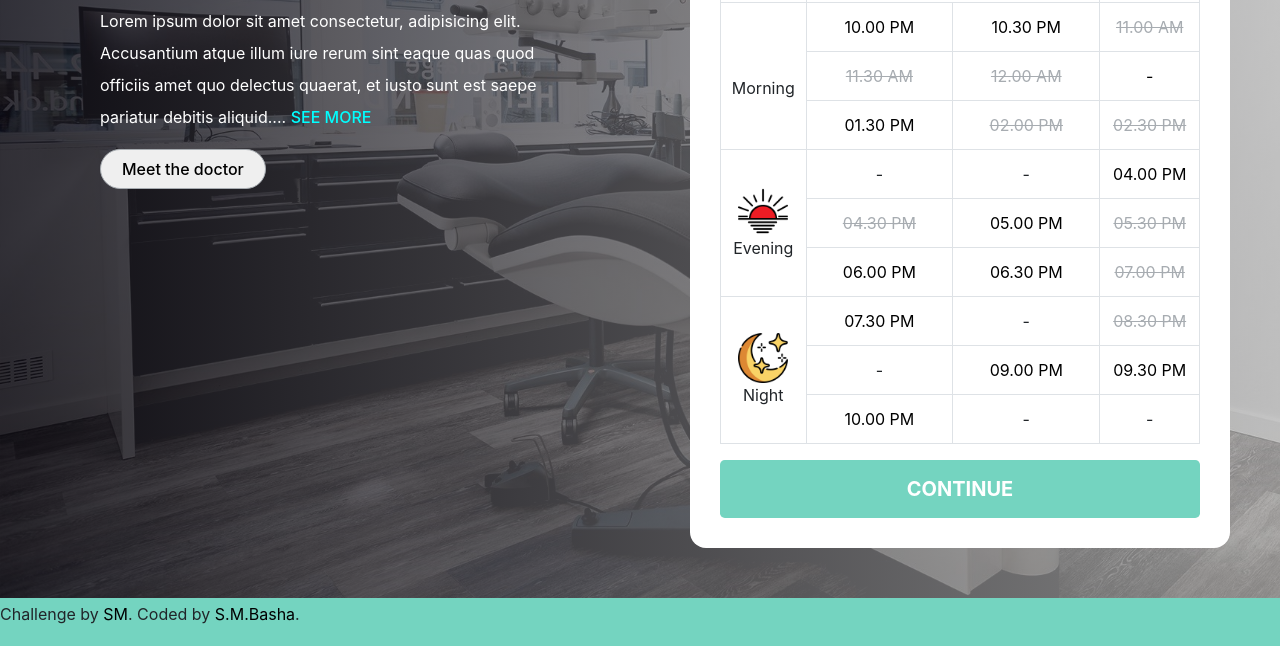
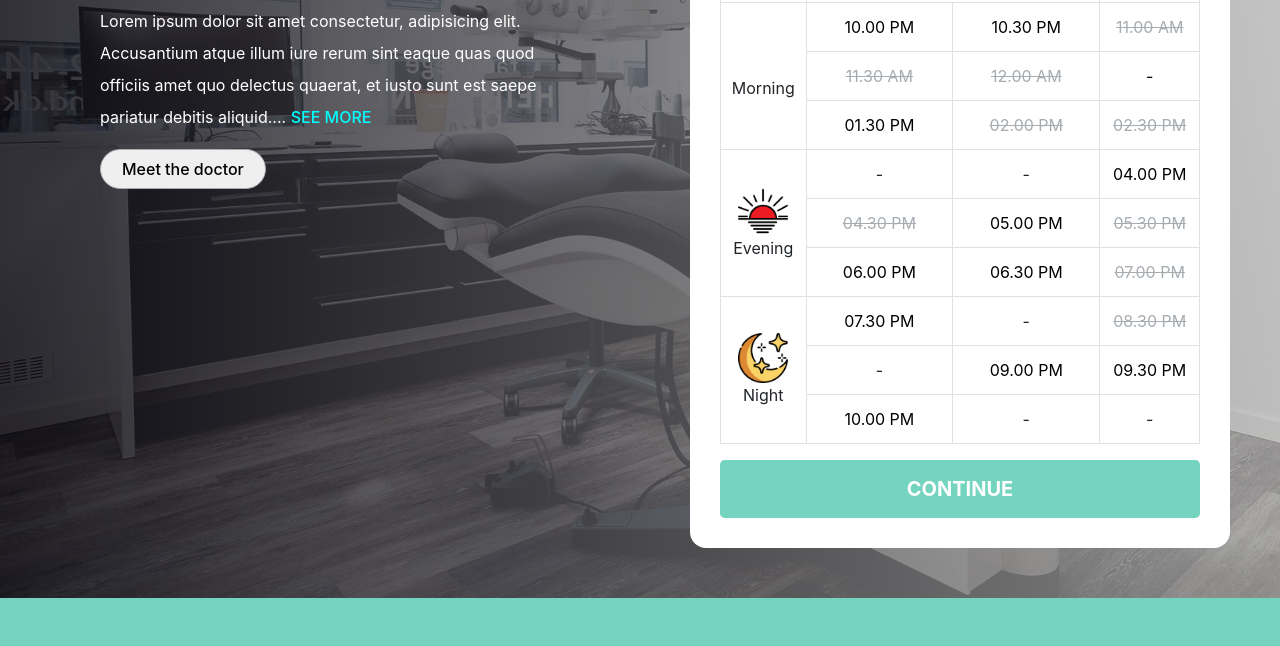
Before and after one commit to sm-basha/NF-DrAssignment, a plain HTML site: page index.html in a window 1280 px wide. Shown: the part 382-1028 px from the top of the page. After the commit the page ends 985 px from the top, so only its background shows below. Drawn offline with nearby package versions, Linux system fonts and the light colour scheme.

Commit message:
Update index.html

```diff
--- a/index.html
+++ b/index.html
@@ -184,12 +184,7 @@
 
 
 </body>
-<footer>
-    <p class="attribution">
-      Challenge by <a href="" target="_blank">SM</a>.
-      Coded by <a href="#">S.M.Basha</a>.
-    </p>
-  </footer>
+
 
 
 </html>
```
